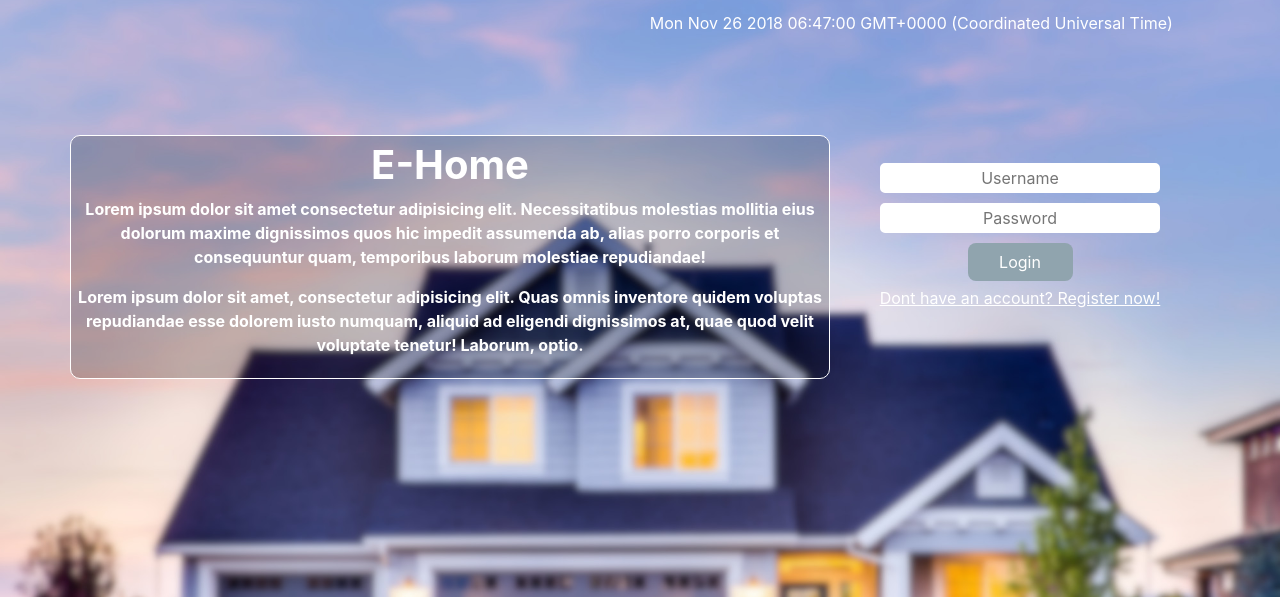
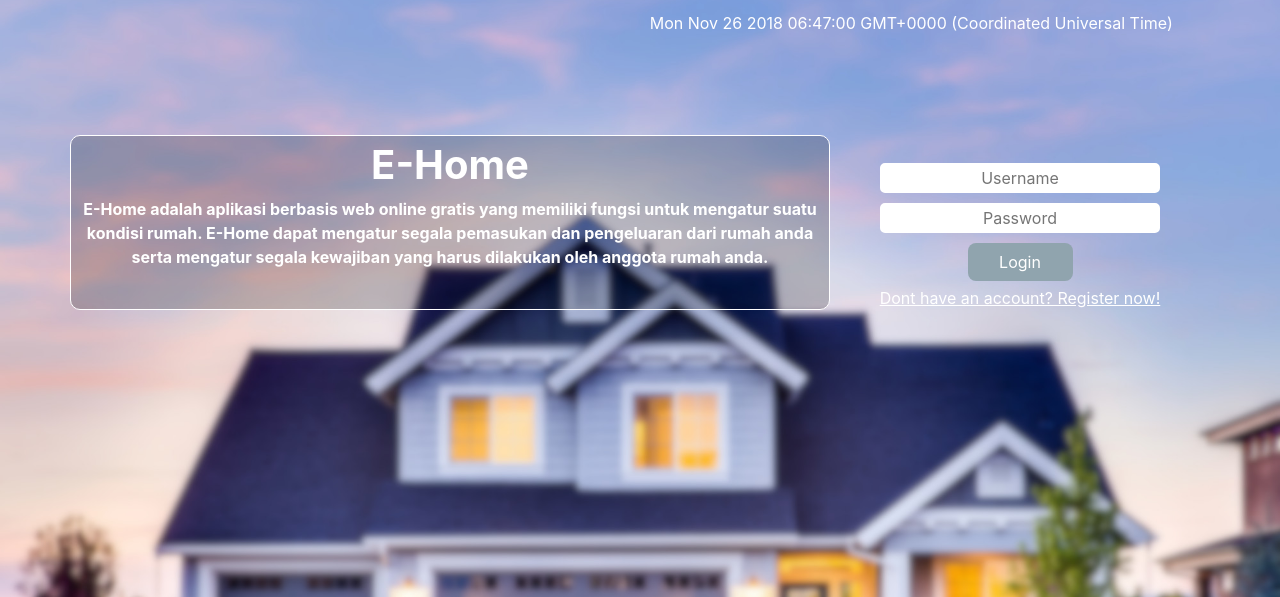
Before and after one commit to atjhoendz/Project_PemWEB, a CodeIgniter app: page /Project_PemWEB/ in a window 1280 px wide. Shown: the top 597 px of the page. Run offline with CodeIgniter, Linux system fonts and the light colour scheme.

Commit message:
add ehome description

```diff
--- a/application/views/loginpage.php
+++ b/application/views/loginpage.php
@@ -25,8 +25,7 @@
             <div class="row">
                 <div class="col-sm-8 bg-text">
                     <h1><strong>E-Home</strong></h1>
-                    <p>Lorem ipsum dolor sit amet consectetur adipisicing elit. Necessitatibus molestias mollitia eius dolorum maxime dignissimos quos hic impedit assumenda ab, alias porro corporis et consequuntur quam, temporibus laborum molestiae repudiandae!</p>
-                    <p>Lorem ipsum dolor sit amet, consectetur adipisicing elit. Quas omnis inventore quidem voluptas repudiandae esse dolorem iusto numquam, aliquid ad eligendi dignissimos at, quae quod velit voluptate tenetur! Laborum, optio.</p>
+                    <p>E-Home adalah aplikasi berbasis web online gratis yang memiliki fungsi untuk mengatur suatu kondisi rumah. E-Home dapat mengatur segala pemasukan dan pengeluaran dari rumah anda serta mengatur segala kewajiban yang harus dilakukan oleh anggota rumah anda.</p>
                 </div>
                 <div class="col-sm-4 form-login-container">
                     <form method="post">
```
